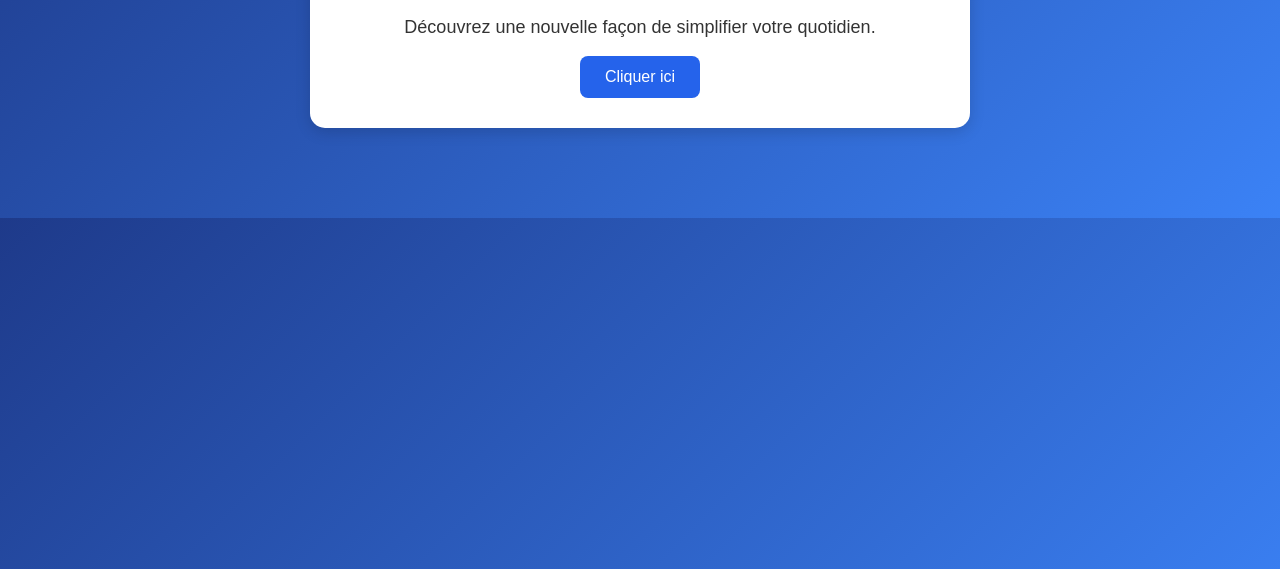
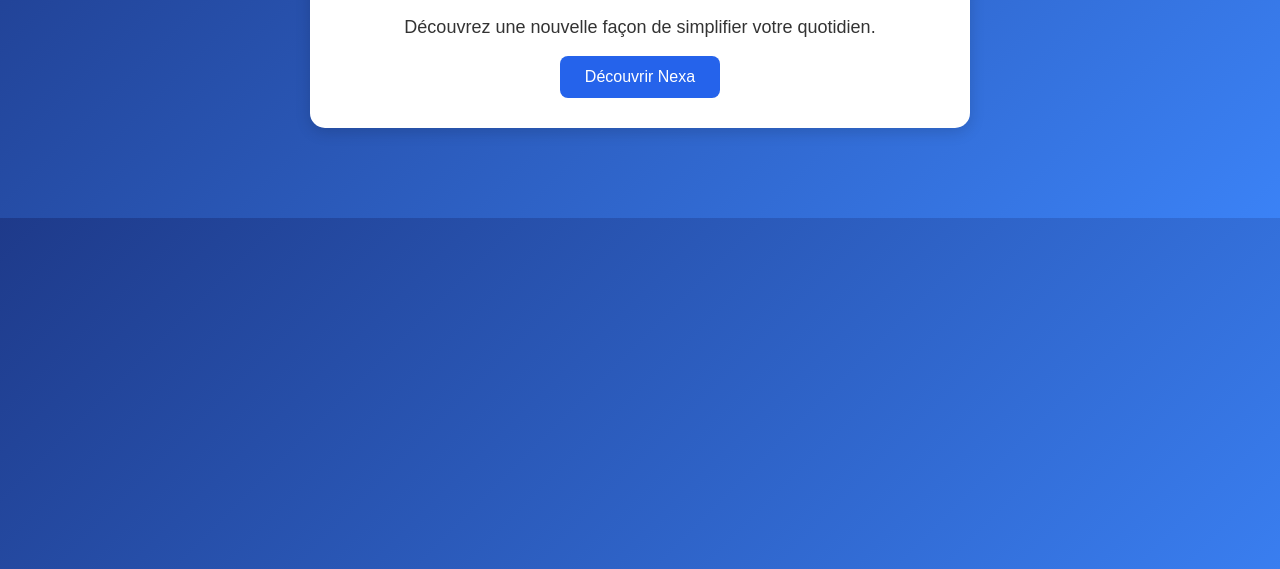
Before and after one commit to bouroudjiofficiel224-beep/mon-projet, a plain HTML site: page index.html in a window 1280 px wide. Shown: the part 231-800 px from the top of the page. Drawn offline with Linux system fonts and the light colour scheme.

Commit message:
Update index.html

```diff
--- a/index.html
+++ b/index.html
@@ -60,7 +60,7 @@
 <h2>Nexa, votre nouvelle application</h2>
 <p>Découvrez une nouvelle façon de simplifier votre quotidien.</p>
 
-        <button>Cliquer ici</button>
+       <button>Découvrir Nexa</button>
 
 <script>
 document.querySelector("button").addEventListener("click", function() {
```
